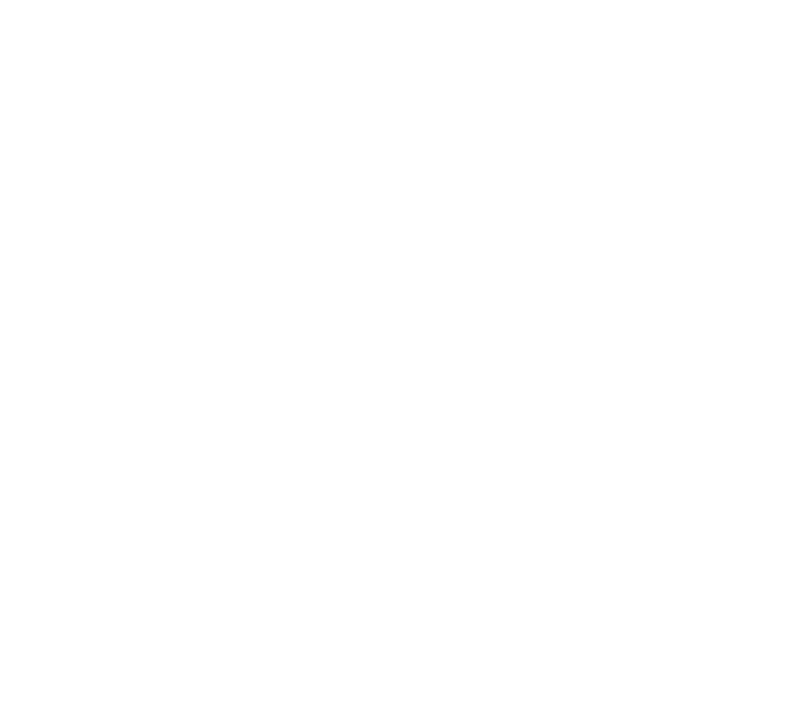
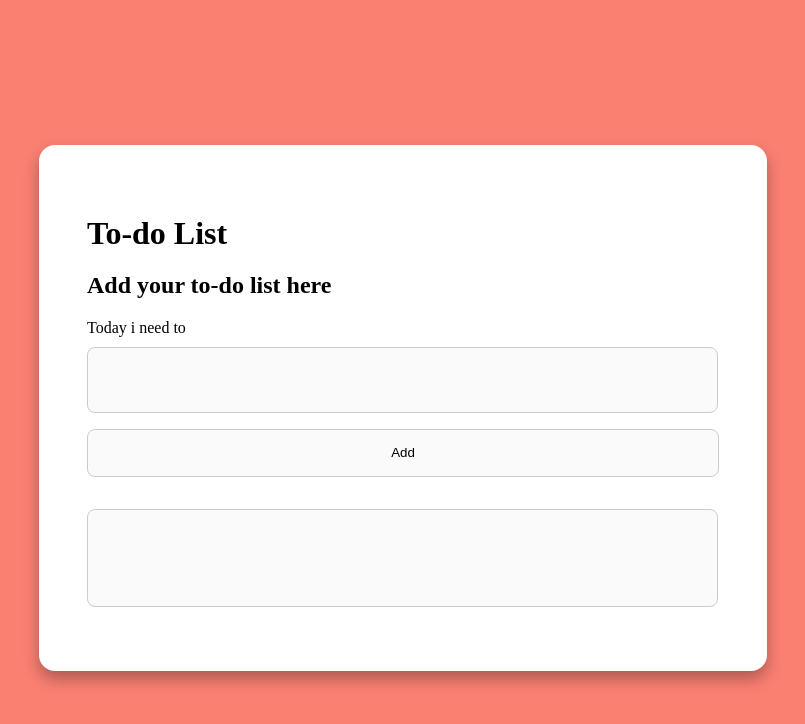
Before and after one commit to dts-kominfo-rea2b/challenge-08-handokoadjip, a website: page index.html in a window 1280 px wide. Shown: the whole page, without its empty margins (237-1042 px from the left). Drawn offline with Linux system fonts and the light colour scheme.

Commit message:
filled todo - add all html - add all css - add all function

```diff
--- a/index.html
+++ b/index.html
@@ -1,41 +1,120 @@
 <!DOCTYPE html>
 <html lang="en">
+
 <head>
   <meta charset="UTF-8" />
   <meta http-equiv="X-UA-Compatible" content="IE=edge" />
   <meta name="viewport" content="width=device-width, initial-scale=1.0" />
   <title>Challenge - DOM</title>
+
+  <!-- Style -->
+  <style>
+    body {
+      display: flex;
+      justify-content: center;
+      align-items: center;
+      min-height: 100vh;
+      background-color: salmon;
+    }
+
+    label {
+      display: block;
+      margin-bottom: 10px;
+    }
+
+    #app {
+      width: 50%;
+      min-height: 50vh;
+      background-color: #fff;
+      border-radius: 1rem;
+      padding: 3rem;
+      box-shadow: 0 0.5rem 1rem rgba(0, 0, 0, 0.3);
+    }
+
+    #todo-title {
+      font-size: 2rem;
+      font-weight: bold;
+      margin-bottom: 1rem;
+    }
+
+    #todo-input {
+      width: 97%;
+      height: 3rem;
+      border-radius: 0.5rem;
+      border: 1px solid #ccc;
+      background-color: #fafafa;
+      padding: 0.5rem;
+      margin-bottom: 1rem;
+    }
+
+    #todo-submit {
+      width: 100%;
+      height: 3rem;
+      border-radius: 0.5rem;
+      border: 1px solid #ccc;
+      background-color: #fafafa;
+      padding: 0.5rem;
+      margin-bottom: 1rem;
+      cursor: pointer;
+    }
+
+    #todo-output {
+      width: 97%;
+      height: 5rem;
+      border-radius: 0.5rem;
+      border: 1px solid #ccc;
+      background-color: #fafafa;
+      padding: 0.5rem;
+      overflow-y: scroll;
+    }
+  </style>
 </head>
+
 <body>
   <div id="app">
     <!-- TODO: Buatlah sebuah header dengan id todo-title -->
+    <h1 id="todo-title">To-do List</h1>
     <!-- TODO: Buatlah sebuah subtitle dengan id todo-subtitle -->
+    <h2 id="todo-subtitle">Add your to-do list here</h2>
 
     <!-- Section: input -->
     <!-- TODO: Buatlah sebuah input bertipe text dengan id todo-input -->
+    <label for="todo-input">Today i need to</label>
+    <input type="text" id="todo-input" />
     <!-- TODO: Buatlah sebuah button dengan id todo-submit -->
-
+    <button id="todo-submit">Add</button>
     <!-- Section output -->
     <!-- TODO: Buatlah sebuah <ul> dengan id todo-output -->
+    <ul id="todo-output"></ul>
   </div>
 
   <!-- ! Untuk tantangan ini, script jangan diubah ke external js yah ! -->
   <script>
     // TODO: Deklarasi variable sesuai dengan kebutuhan di sini
-      let button;
-      let input;
-      let output;
+    let button = document.querySelector("#todo-submit");
+    let input = document.querySelector("#todo-input");
+    let output = document.querySelector("#todo-output");
 
     // TODO: Buatlah sebuah fungsi dengan nama fnClickHandler
     // Fungsi yang digunakan untuk menambahkan tulisan
     // Jangan ubah cara deklarasi fungsinya, cukup isi saja
-      function fnClickHandler(toDoItem) {}
+    function fnClickHandler(toDoItem) {
+      input.value = "";
+      output.innerHTML += `<li>${toDoItem}</li>`;
+    }
 
     // TODO: register event onclick / addEventListener untuk button
     // akan menjalankan fungsi fnClickHandler
+    button.addEventListener("click", () => fnClickHandler(input.value));
 
     // TODO: register event onkeypress / addEventListener untuk input
     // sehingga saat di input ditekan enter akan menjalankan fungsi fnClickHandler juga
+    input.addEventListener("keypress", (e) => {
+      if (e.key === "Enter") {
+        fnClickHandler(input.value);
+      }
+    });
   </script>
 </body>
+
 </html>
```
Lines whose indentation alone changed are shown as unchanged.
